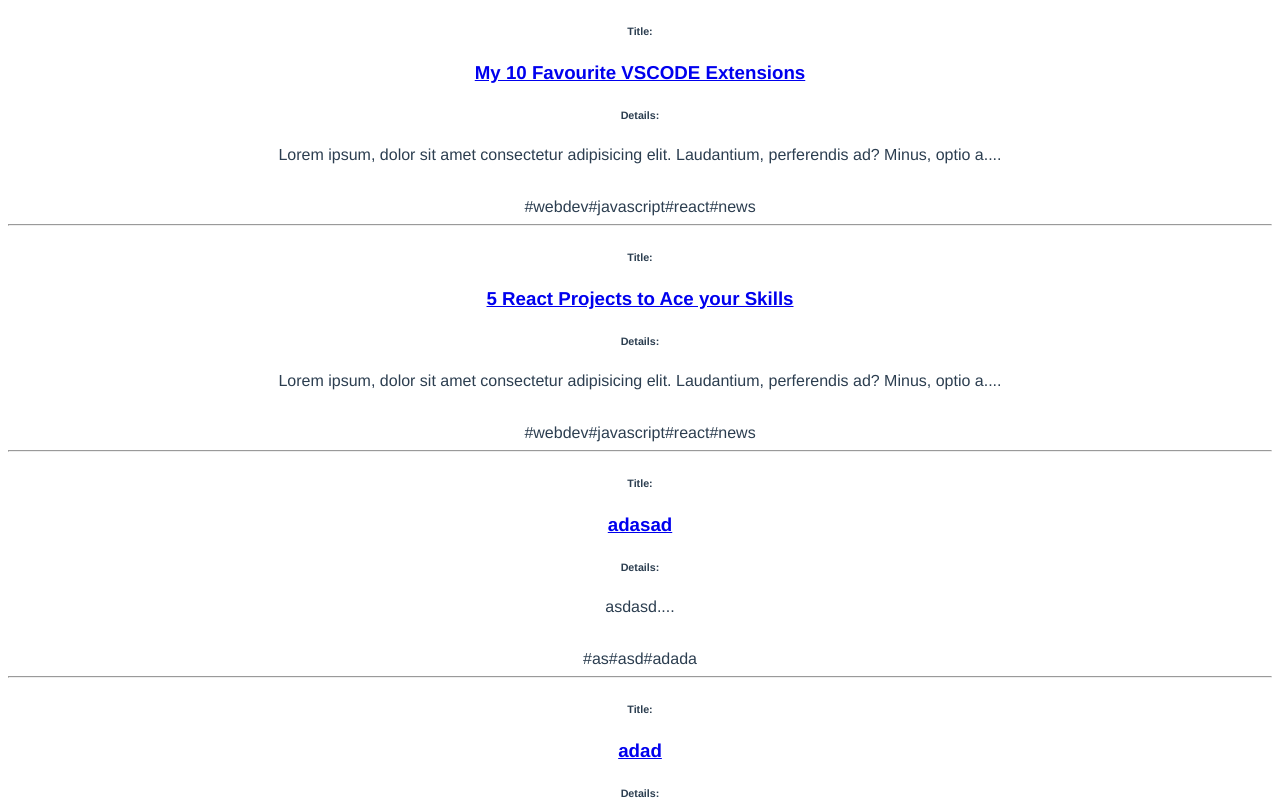
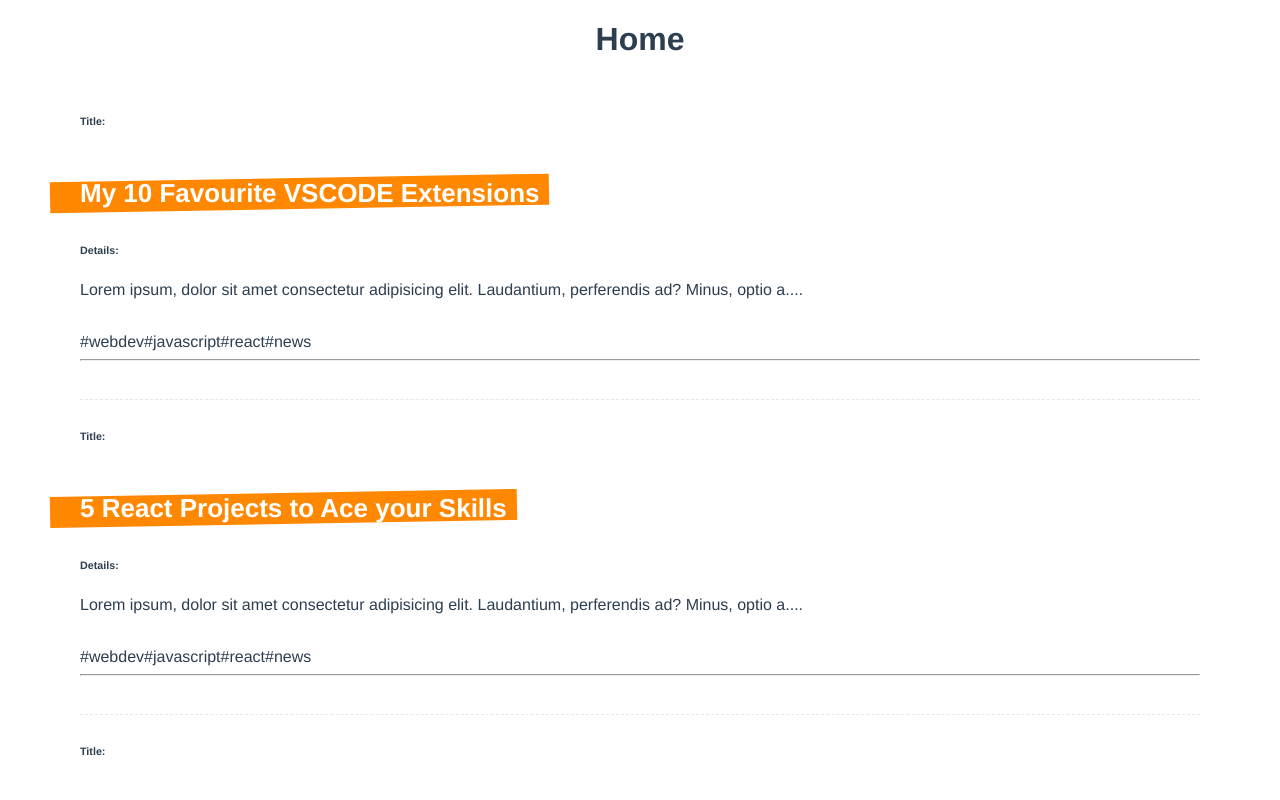
Before and after one commit to izuku152/Vue_CompositionAPI, a Vue app: page / in a window 1280 px wide. Shown: the top 800 px of the page. Built offline with nearby package versions, Linux system fonts and the light colour scheme; data requests are answered from the project's data file.

Commit message:
Completed

```diff
--- a/src/App.vue
+++ b/src/App.vue
@@ -7,20 +7,6 @@
   font-family: Avenir, Helvetica, Arial, sans-serif;
   -webkit-font-smoothing: antialiased;
   -moz-osx-font-smoothing: grayscale;
-  text-align: center;
   color: #2c3e50;
 }
-
-#nav {
-  padding: 30px;
-}
-
-#nav a {
-  font-weight: bold;
-  color: #2c3e50;
-}
-
-#nav a.router-link-exact-active {
-  color: #42b983;
-}
 </style>
--- a/src/components/Post.vue
+++ b/src/components/Post.vue
@@ -1,4 +1,5 @@
 <template>
+  <div class="post">
     <h6>Title:</h6>
     <!-- Router Link with component name and props -->
     <router-link :to="{ name: 'Details', params: { id: post.id } }">
@@ -9,6 +10,7 @@
     <br />
     <span v-for="tag in post.tags" :key="tag">#{{ tag }}</span>
     <hr />
+  </div>
 </template>
 
 <script>
@@ -27,4 +29,30 @@
 };
 </script>
 
-<style></style>
+<style>
+.post {
+  margin: 0 40px 30px;
+  padding-bottom: 30px;
+  border-bottom: 1px dashed #e7e7e7;
+}
+.post h3 {
+  display: inline-block;
+  position: relative;
+  font-size: 26px;
+  color: white;
+  margin-bottom: 10px;
+  max-width: 600px;
+}
+.post h3::before {
+  content: "";
+  display: block;
+  width: 100%;
+  height: 100%;
+  background: #ff8800;
+  position: absolute;
+  z-index: -1;
+  padding-right: 40px;
+  left: -30px;
+  transform: rotateZ(-1deg);
+}
+</style>
--- a/src/composables/getPost.js
+++ b/src/composables/getPost.js
@@ -8,7 +8,7 @@
     try {
       // It will simulate delay for 2s
       await new Promise((resolve) => {
-        setTimeout(resolve, 2000);
+        setTimeout(resolve, 1000);
       });
       // data.ok means if data comes succesfully
       if (!data.ok) {
--- a/src/composables/getPosts.js
+++ b/src/composables/getPosts.js
@@ -8,7 +8,7 @@
     try {
       // It will simulate delay for 2s
       await new Promise((resolve) => {
-        setTimeout(resolve, 2000);
+        setTimeout(resolve, 1000);
       });
       // data.ok means if data comes succesfully
       if (!data.ok) {
--- a/src/views/Home.vue
+++ b/src/views/Home.vue
@@ -1,4 +1,5 @@
 <template>
+  <h1>Home</h1>
   <div class="home">
     <div v-if="error">
       No Data Available
@@ -30,3 +31,14 @@
   },
 };
 </script>
+
+<style>
+.home {
+  max-width: 1200px;
+  margin: 0 auto;
+  padding: 10px;
+}
+h1 {
+  text-align: center;
+}
+</style>
```
Lines whose indentation alone changed are shown as unchanged.
